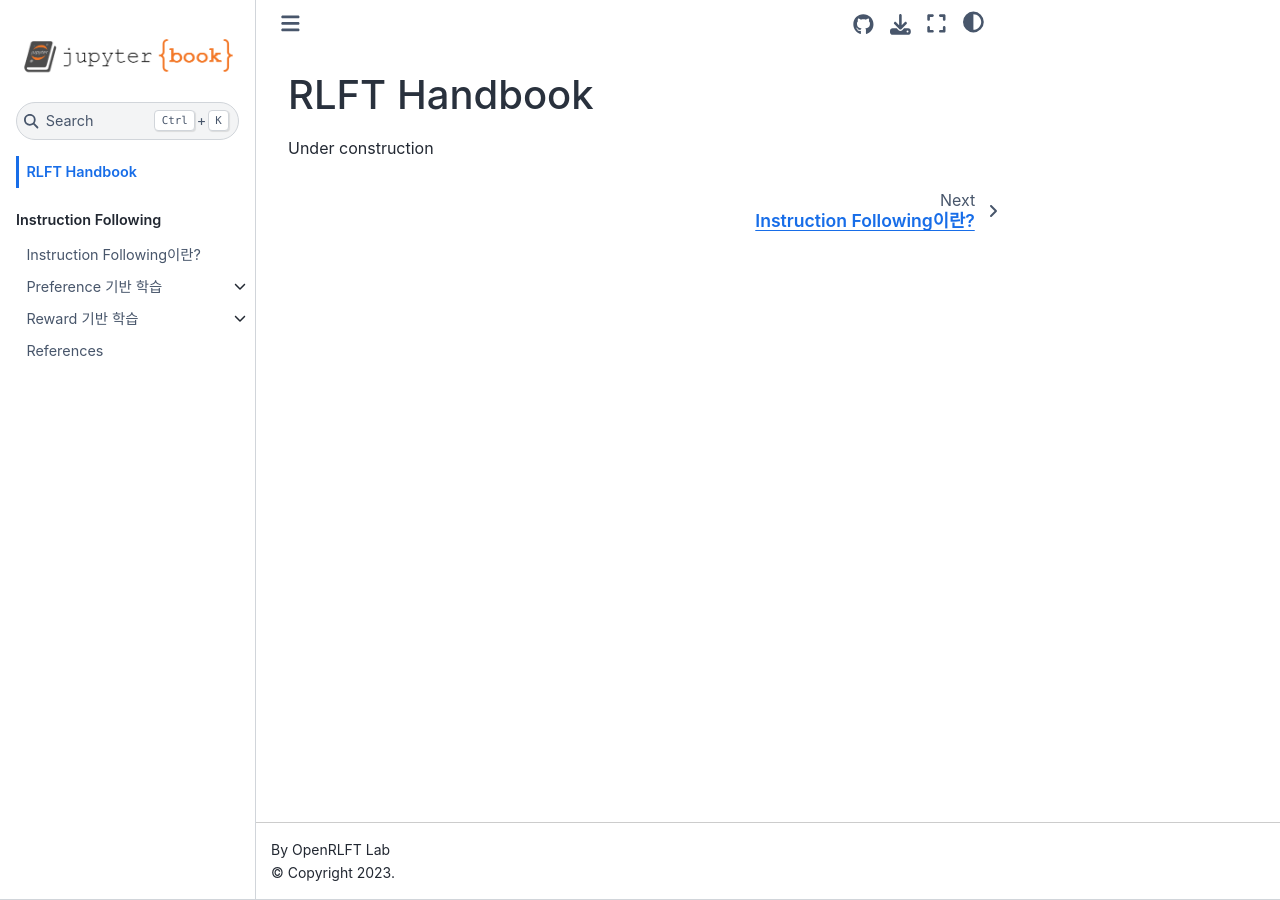
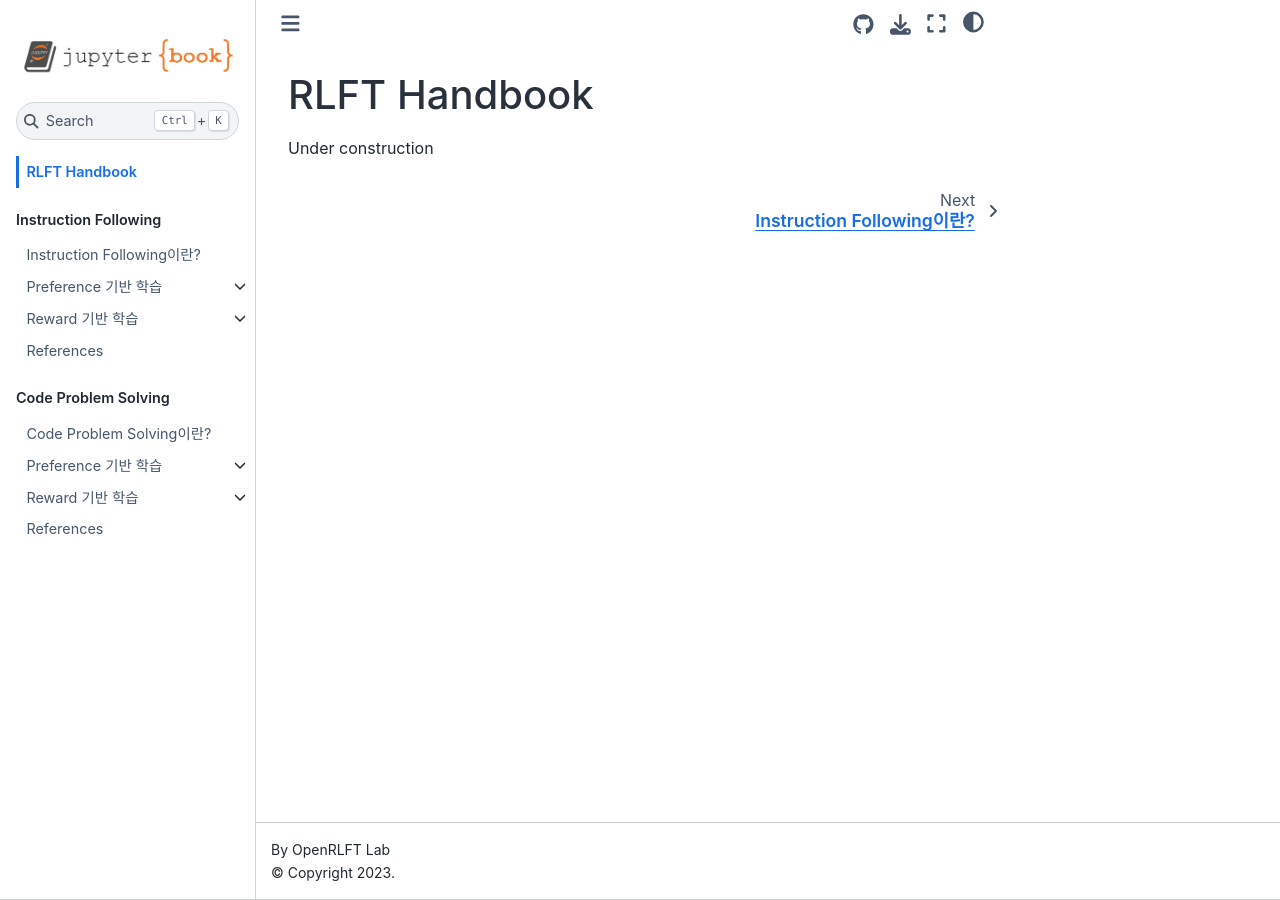
Before and after one commit to OpenRLFT/rlft-handbook, a Jupyter Book: the page built from book/index.md, in a window 1280 px wide. Built offline with Jupyter Book 1.0.4 settings and Sphinx 7.4.7 and the Sphinx Book theme 1.1.4, drawn with Linux system fonts in a browser that asks for light colours; some of the changed lines change nothing that is shown.

Commit message:
add code problem solving chapters (#6)
Co-authored-by: lana.ny <lana.ny@kakaocorp.com>

```diff
--- a/book/_toc.yml
+++ b/book/_toc.yml
@@ -15,3 +15,16 @@ parts:
       - file: chapters/if/reward/grpo/trl
       - file: chapters/if/reward/grpo/verl
     - file: chapters/if/references
+  - caption: Code Problem Solving
+    chapters:
+    - file: chapters/cp/intro
+    - file: chapters/cp/preference/intro
+      sections:
+      - file: chapters/cp/preference/dpo
+    - file: chapters/cp/reward/intro
+      sections:
+      - file: chapters/cp/reward/ppo/trl
+      - file: chapters/cp/reward/ppo/verl
+      - file: chapters/cp/reward/grpo/trl
+      - file: chapters/cp/reward/grpo/verl
+    - file: chapters/cp/references
```
Also changed, not shown: book/chapters/cp/intro.ipynb (added), book/chapters/cp/preference/dpo.ipynb (added), book/chapters/cp/preference/intro.ipynb (added), book/chapters/cp/references.ipynb (added), book/chapters/cp/reward/grpo/trl.ipynb (added), book/chapters/cp/reward/grpo/verl.ipynb (added), book/chapters/cp/reward/intro.ipynb (added), book/chapters/cp/reward/ppo/trl.ipynb (added), book/chapters/cp/reward/ppo/verl.ipynb (added).
